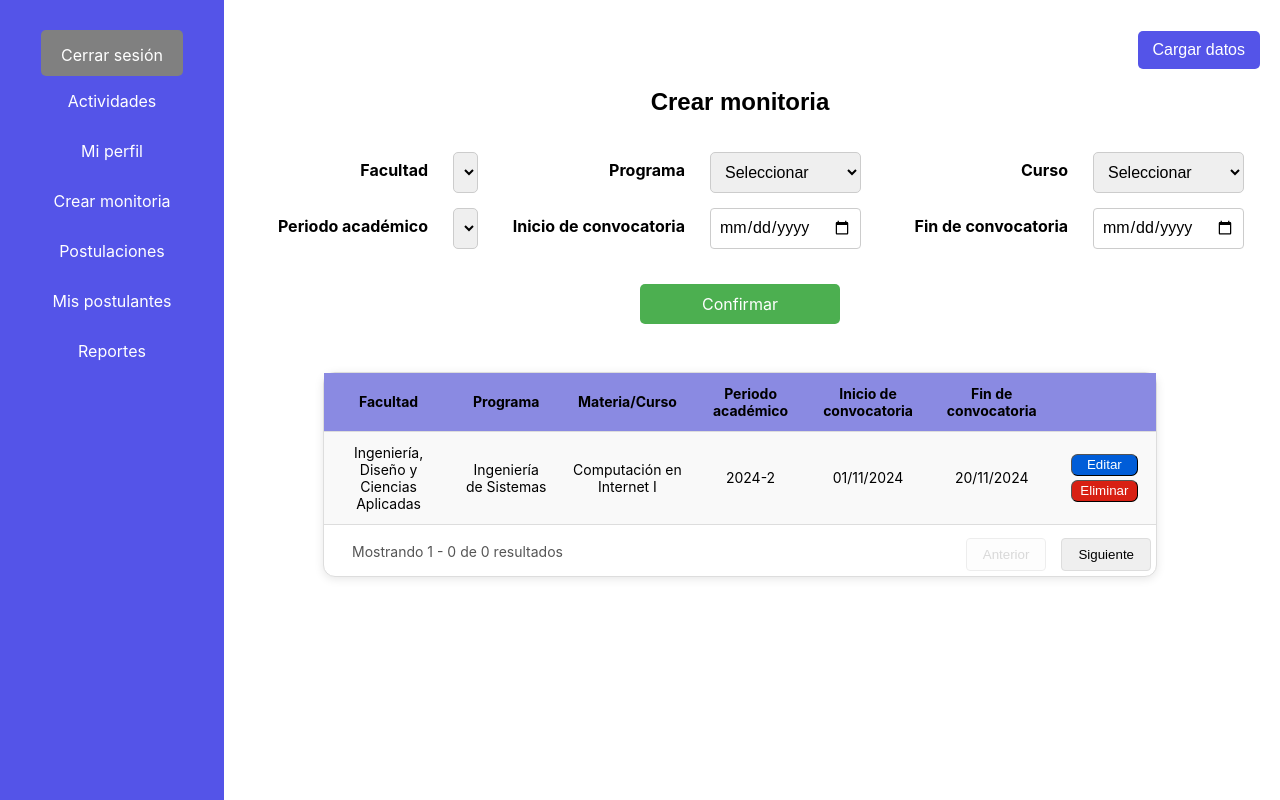
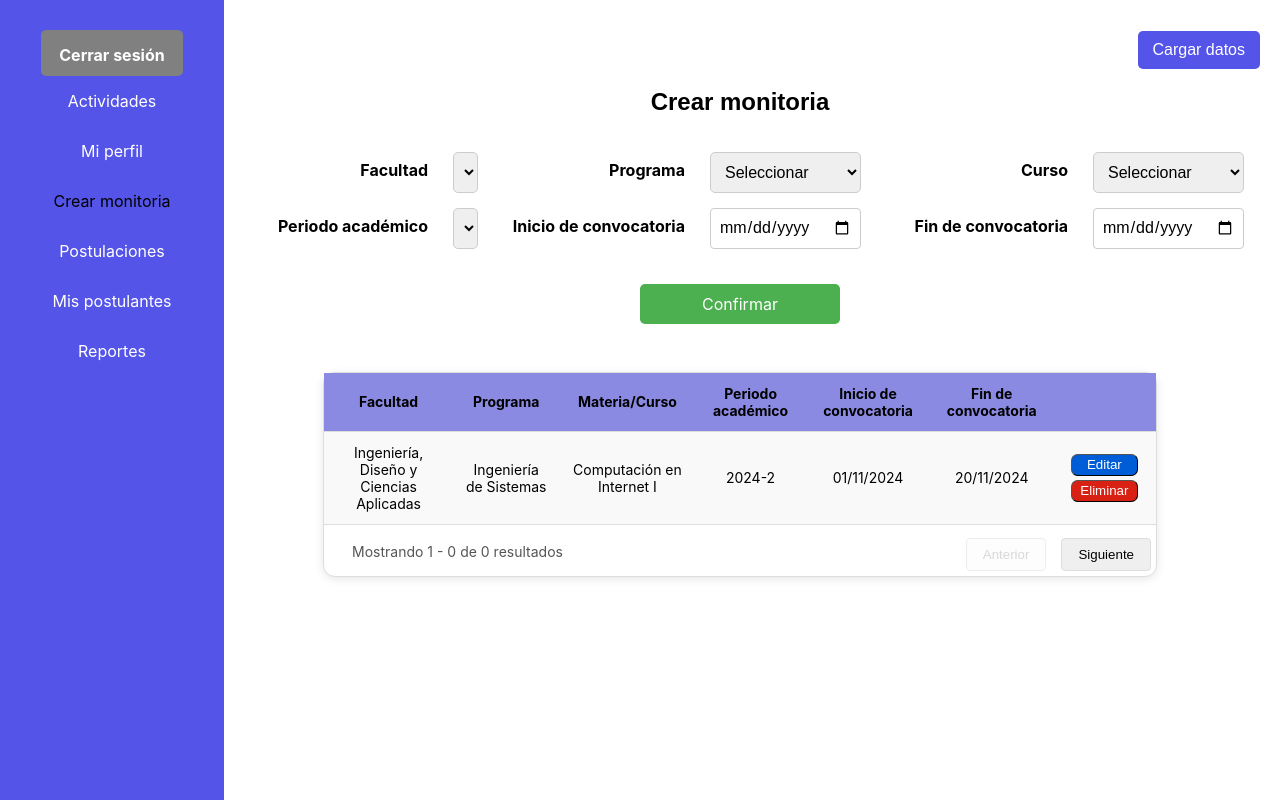
Before and after one commit to danielaolartebo/SIGMA, a React (Create React App) app: page /CreateMonitoria in a window 1280 px wide. Built offline with nearby package versions, Linux system fonts and the light colour scheme; the HTML template or start-up script is replaced by a standard one.

Commit message:
Navbar fix

```diff
--- a/src/CreateActivity.js
+++ b/src/CreateActivity.js
@@ -7,6 +7,7 @@ function CreateActivity() {
     return (
         <div>
             <VerticalNavbar />
+
         </div>
     );
 }
--- a/src/Task.css
+++ b/src/Task.css
@@ -60,12 +60,29 @@
       color: white;
       padding: 15px;
       text-decoration: none;
-    transition: background-color 0.3s;
+      transition: background-color 0.3s ease-in-out; /* Suaviza la transición */
     }
 
     .menu-items a:hover {
       color: black;
     }
+
+    .menu-items a.active {
+      color: black;
+    }
+
+    .logout-button {
+      background-color: red;
+      color: white;
+      font-weight: bold;
+      padding: 15px;
+      border-radius: 5px;
+    }
+
+    .logout-button:hover {
+      background-color: darkred;
+    }
+
 
   .logout-button {
     color: white;
@@ -330,6 +347,8 @@
   display: flex;
   flex-direction: column;
   font-weight: bold;
+  font-size: 15px;
+  font-family: var(--main-font-family);
 }
 
 /* Campos de entrada, selects y textarea */
@@ -340,7 +359,8 @@
   padding: 8px;
   border: 1px solid #ccc;
   border-radius: 5px;
-  font-size: 16px;
+  font-size: 15px;
+  font-family: var(--main-font-family);
 }
 
 /* Asegurar que el textarea sea más grande */
@@ -349,6 +369,8 @@
   height: 20px;
   min-height: 20px;
   max-height: 100px;
+  font-size: 15px;
+  font-family: var(--main-font-family);
 }
 
 /* Ajuste para que ciertos elementos ocupen más columnas */
@@ -358,6 +380,8 @@
 }
 
 .edit-form label:nth-child(7) { /* Descripción */
+  font-family: var(--main-font-family);
+  font-size: 15px;
   grid-column: span 4; /* Que ocupen 4 columnas */
 }
 
@@ -376,7 +400,7 @@
   border: none;
   border-radius: 5px;
   cursor: pointer;
-  font-size: 16px;
+  font-size: 15px;
   font-weight: bold;
   color: white;
 }
--- a/src/VerticalNavbar.js
+++ b/src/VerticalNavbar.js
@@ -1,17 +1,19 @@
-import React from 'react';
-import { Link } from 'react-router-dom';
+import React from "react";
+import { NavLink } from "react-router-dom";
 
 function VerticalNavbar() {
   return (
     <div className="vertical-navbar">
       <div className="menu-items">
-        <Link to="/Login" className="logout-button">Cerrar sesión</Link>
-        <Link to="/Task">Actividades</Link>
-        <Link to="">Mi perfil</Link>
-        <Link to="/CreateMonitoria">Crear monitoria</Link>
-        <Link to="/">Postulaciones</Link>
-        <Link to="/Applicants">Mis postulantes</Link>
-        <Link to="">Reportes</Link>
+        <NavLink to="/Login" className="logout-button" activeClassName="active">
+          Cerrar sesión
+        </NavLink>
+        <NavLink to="/Task" activeClassName="active">Actividades</NavLink>
+        <NavLink to="/Profile" activeClassName="active">Mi perfil</NavLink>
+        <NavLink to="/CreateMonitoria" activeClassName="active">Crear monitoria</NavLink>
+        <NavLink to="/" activeClassName="active">Postulaciones</NavLink>
+        <NavLink to="/Applicants" activeClassName="active">Mis postulantes</NavLink>
+        <NavLink to="/Reports" activeClassName="active">Reportes</NavLink>
       </div>
     </div>
   );
```
Lines whose indentation alone changed are shown as unchanged.
